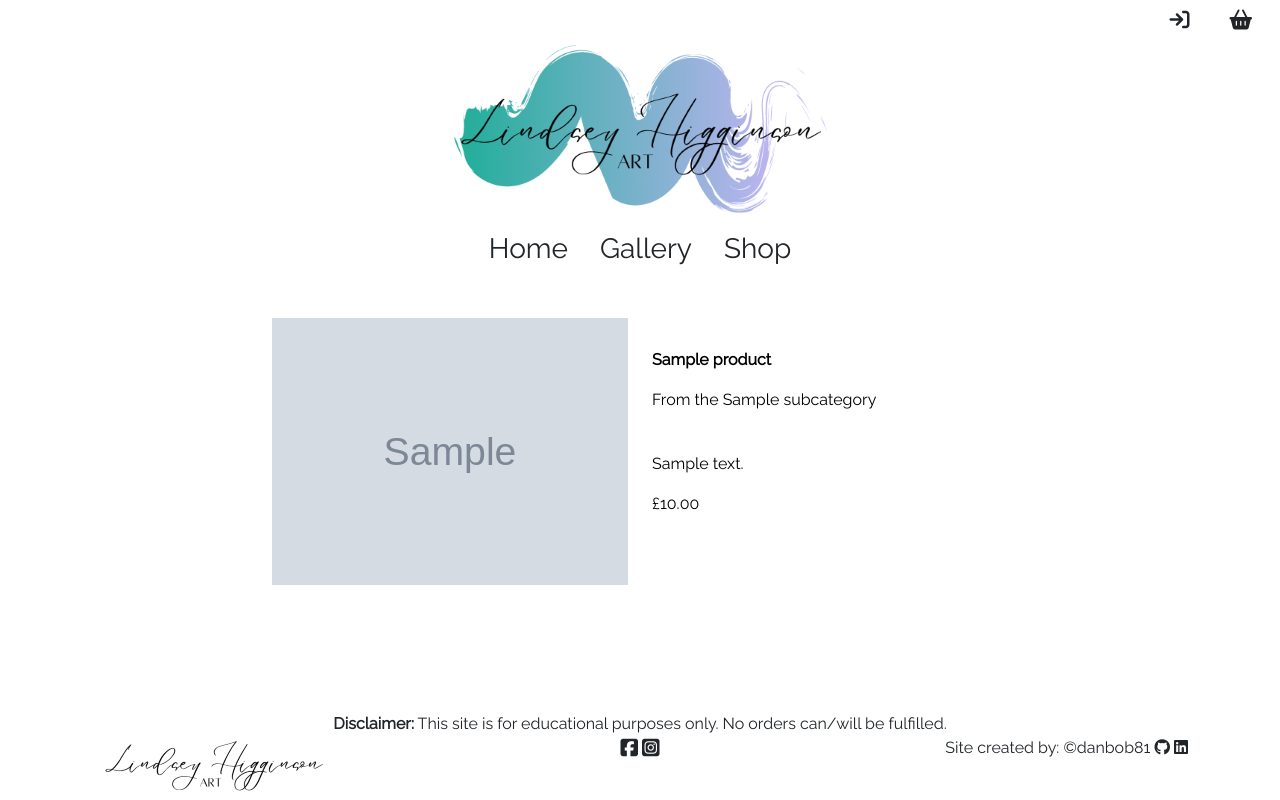
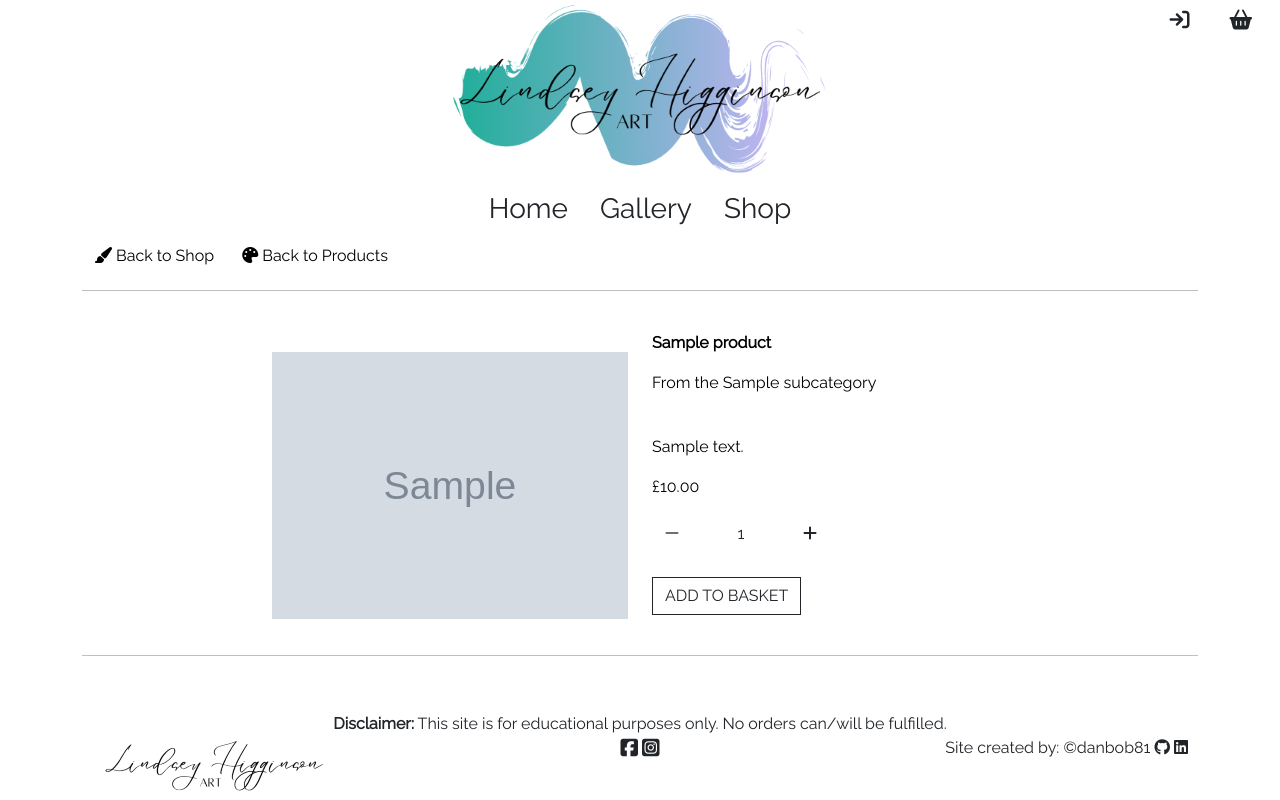
Before and after one commit to Danbob81/art-shop, a Django app: page /products/1/ in a window 1280 px wide. Run offline with Django 3.2, Linux system fonts and the light colour scheme; tables that the repository leaves empty hold one stand-in row (values such as "Sample post"); grey boxes marked "Sample" are stand-in pictures; some libraries are stand-ins or nearby versions; some web fonts are replaced.

Commit message:
minor styling adjustments throughout and navigation buttons to product/product detail pages

```diff
--- a/basket/templates/basket/basket.html
+++ b/basket/templates/basket/basket.html
@@ -15,6 +15,7 @@
         <div class="row">
             <div class="col">
                 <h2>Shopping Basket</h2>
+                <hr>
             </div>
         </div>
         <div class="row">
@@ -102,13 +103,14 @@
                     </div>
                 {% endfor %}
             {% else %}
-                <div class="col-sm-12">
+                <div class="col-sm-12 text-center">
                     <br>
                     <p class="lead mb-5">
                         There is nothing in your basket.
                         <br><br>
                         <a href="{% url 'shop' %}" class="btn btn-light btn-outline-dark rounded-0 text-uppercase text-center">Continue Shopping</a>
                     </p>
+                    <hr>
                 </div>
             {% endif %}
         </div>
--- a/checkout/templates/checkout/checkout.html
+++ b/checkout/templates/checkout/checkout.html
@@ -19,6 +19,7 @@
         <div class="row">
             <div class="col">
                 <h2>Checkout</h2>
+                <hr>
             </div>
         </div>
         <div class="row">
@@ -165,6 +166,7 @@
                     </div>
                 </form>
             </div>
+            <hr>
         </div>
         <br>
         <p class="text-center">
--- a/checkout/templates/checkout/checkout_success.html
+++ b/checkout/templates/checkout/checkout_success.html
@@ -18,6 +18,7 @@
         <div class="row">
             <div class="col">
                 <h2 class="">Thank you for your order.</h2>
+                <hr>
                 <p class="">A confirmation email has been sent to <strong>{{ order.email }}</strong></p>
             </div>
         </div>
@@ -148,6 +149,7 @@
                 </div>
             </div>
         </div>
+        <hr>
     </div>
     <br>
     <p class="text-center">
--- a/products/templates/products/add_product.html
+++ b/products/templates/products/add_product.html
@@ -14,6 +14,7 @@
         <div class="row">
             <div class="col">
                 <h2>Product Management</h2>
+                <hr>
             </div>
         </div>
         <div class="row">
@@ -97,6 +98,7 @@
                         </div>
                 </form>
             </div>
+            <hr>
         </div>
         <br>
         <p class="text-center">
--- a/products/templates/products/edit_product.html
+++ b/products/templates/products/edit_product.html
@@ -14,6 +14,7 @@
         <div class="row">
             <div class="col">
                 <h2>Product Management</h2>
+                <hr>
             </div>
         </div>
         <div class="row">
@@ -129,6 +130,7 @@
                 </div>
             </div>
         </div>
+        <hr>
         <br>
         <p class="text-center">
             <hr hidden>
--- a/products/templates/products/product_details.html
+++ b/products/templates/products/product_details.html
@@ -3,10 +3,12 @@
 
 {% block content %}
     <div class="container mb-2">
-        <div class="row justify-content-center">
+        <div class="row">
             <div class="col">
+                <a href="{% url 'shop' %}" class="btn btn-light border-0 rounded-0 text-center"><i class="fa-solid fa-paintbrush"></i> Back to Shop</a>
+                <a href="javascript:history.go(-1)" class="btn btn-light border-0 rounded-0 text-center"><i class="fa-solid fa-palette"></i> Back to Products</a>
                 <p class="text-center">
-                    <hr hidden>
+                    <hr>
                 </p>
                 <br>
             </div>
@@ -31,7 +33,7 @@
                 <p class="text-start">£{{ product.price }}</p>
 
                 <form class="form" action="{% url 'add_to_basket' product.id %}" method="POST">
-                    {% if product.stock_qty == 1 %}
+                    {% if product.stock_qty != 0 %}
                     <div class="form-group w-50">
                         {% csrf_token %}
                             <div class="input-group">
@@ -70,17 +72,16 @@
                                 </p>
                             {% endif %}
                         {% endwith %}
+                    {% endif %}
+                    {% if product.stock_qty == 0 %}
+                        <p>Out of stock.</p>
+                    {% elif product.stock_qty == 1 %}
+                        <p>Only 1 item in stock.</p>
                         <br>
-                            <button type="submit" class="btn btn-light btn-outline-dark rounded-0 text-uppercase text-center">Add to basket</button>
                     {% endif %}
-                    <p>
-                        {% if product.stock_qty <= 0 %}
-                            Out of stock.
-                        {% elif product.stock_qty <= 2 %}
-                            Only {{ product.stock_qty }} remaining.
-                                <br>
-                        {% endif %}
-                    </p>
+                    {% if product.stock_qty != 0 %}
+                        <button type="submit" class="btn btn-light btn-outline-dark rounded-0 text-uppercase text-center">Add to basket</button>
+                    {% endif %}
                     <input type="hidden" name="redirect_url" value="{{ request.path }}">
                 </form>
                 <br>
@@ -91,6 +92,7 @@
                 {% endif %}
             </div>
         </div>
+        <hr>
         <br>
         <p class="text-center">
             <hr hidden>
--- a/profiles/templates/profiles/profile.html
+++ b/profiles/templates/profiles/profile.html
@@ -18,6 +18,7 @@
         <div class="row">
             <div class="col">
                 <h2>Hi {{ user.first_name }}</h2>
+                <hr>
             </div>
         </div>
         <div class="row">
@@ -150,6 +151,7 @@
                     </div>
                 </div>
             </div>
+            <hr>
         </div>
         <br>
         <p class="text-center">
--- a/shop/templates/shop/shop.html
+++ b/shop/templates/shop/shop.html
@@ -3,14 +3,13 @@
 
 {% block content %}
     <div class="container mb-2">
-        <div class="row justify-content-center">
+        <div class="row">
             <div class="col">
                 <p class="text-center">
                     <hr hidden>
                 </p>
                 <br>
             </div>
-            <!-- <div class="col"><h2 class="text-center">Shop</h2></div> -->
         </div>
         <div class="row justify-content-center">
             <div class="col-md-4 text-center">
--- a/static/css/base.css
+++ b/static/css/base.css
@@ -15,6 +15,15 @@ body {
 
 .menu-text {
     font-size: 1.75rem;
+}
+
+.dropdown-menu {
+    margin-right:-1000px;
+    width: 200px;
+}
+
+.dropdown-menu > li {
+    display: inline-block;
 }
 
 .dropdown:hover .dropdown-menu {
--- a/templates/base.html
+++ b/templates/base.html
@@ -45,7 +45,60 @@
   <body>
     <div class="all-but-footer">
       <header class="container-fluid">
-        <ul class="nav bg-white text-dark justify-content-end">
+        <div class="row">
+          <div class="col-lg-4"></div>
+          <div class="col-lg-4">
+            <ul class="nav justify-content-center bg-white text-dark">
+              <a class="logo1" href="{% url 'home' %}">
+                <img src="{% static 'images/logo1.png' %}" alt="Lindsey Higginson Art logo" width="373" height="180">
+              </a>
+            </ul>
+          </div>
+          <div class="col-lg-4">
+            <ul class="nav bg-white text-dark justify-content-end">
+              <li class="list-inline-item dropdown">
+                <a class="text-dark nav-link " href="#" id="user-options" data-toggle="dropdown" aria-haspopup="true" aria-expanded="false">
+                    <div class="text-center">
+                      {% if request.user.is_authenticated %}
+                      <i class="fa-solid fa-palette fa-lg"></i>
+                      <p class="my-0">My Account</p>
+                      {% else %}
+                      <div><i class="fa-solid fa-arrow-right-to-bracket fa-lg"></i></div>
+                      {% endif %}
+                    </div>
+                </a>
+                <div class="dropdown-menu border-0" aria-labelledby="user-options">
+                    {% if request.user.is_authenticated %}
+                          {% if request.user.is_superuser %}
+                              <a href="{% url 'add_product' %}" class="dropdown-item">Product Management</a>
+                          {% endif %}
+                          <a href="{% url 'profile' %}" class="dropdown-item">My Profile</a>
+                          <a href="{% url 'account_logout' %}" class="dropdown-item">Logout</a>
+                    {% else %}
+                          <a href="{% url 'account_signup' %}" class="dropdown-item">Register</a>
+                          <a href="{% url 'account_login' %}" class="dropdown-item">Sign In</a>
+                    {% endif %}
+                </div>
+              </li>
+              <li class="list-inline-item">
+                <a href="{% url 'view_basket' %}" class="{% if grand_total %}text-info font-weight-bold{% else %}text-dark{% endif %} nav-link">
+                    <div class="text-center text-dark">
+                        <div><i class="fa-solid fa-basket-shopping fa-lg"></i></div>
+                        <p class="my-0">
+                            {% if grand_total %}
+                              £{{ grand_total|floatformat:2 }}
+                            {% elif request.user.is_authenticated %}
+                              £0.00
+                            {% else %}
+                            {% endif %}
+                        </p>
+                    </div>
+                </a>
+              </li>
+            </ul>
+          </div>
+        </div>
+        <!-- <ul class="nav bg-white text-dark justify-content-end">
           <li class="list-inline-item dropdown">
             <a class="text-dark nav-link " href="#" id="user-options" data-toggle="dropdown" aria-haspopup="true" aria-expanded="false">
                 <div class="text-center">
@@ -85,12 +138,12 @@
                 </div>
             </a>
           </li>
-        </ul>
-        <ul class="nav justify-content-center bg-white text-dark">
+        </ul> -->
+        <!-- <ul class="nav justify-content-center bg-white text-dark">
           <a class="logo1" href="{% url 'home' %}">
             <img src="{% static 'images/logo1.png' %}" alt="Lindsey Higginson Art logo" width="373" height="180">
           </a>
-        </ul>
+        </ul> -->
         <ul class="nav justify-content-center bg-white text-dark">
           <li class="nav-item">
             <a class="nav-link text-dark active menu-text" aria-current="page" href="{% url 'home' %}">Home</a>
```
Also changed, not shown: products/templates/products/products.html (+5 -16 lines).
